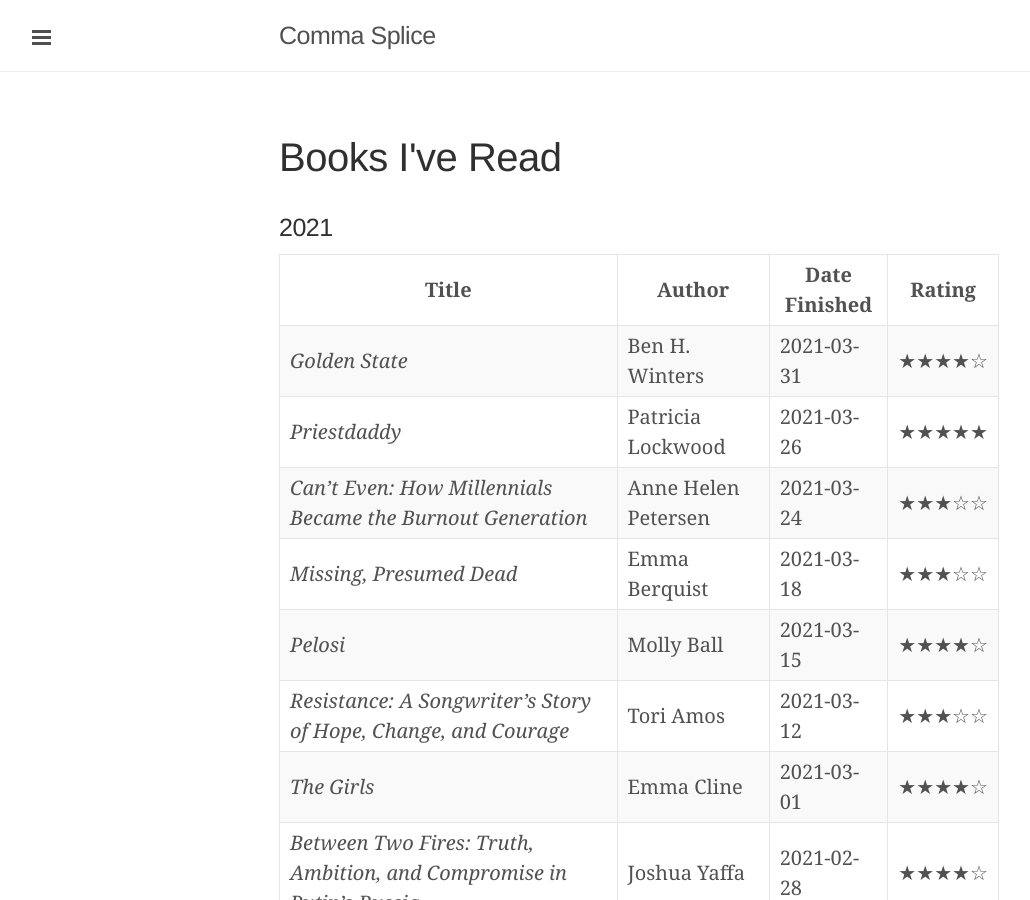
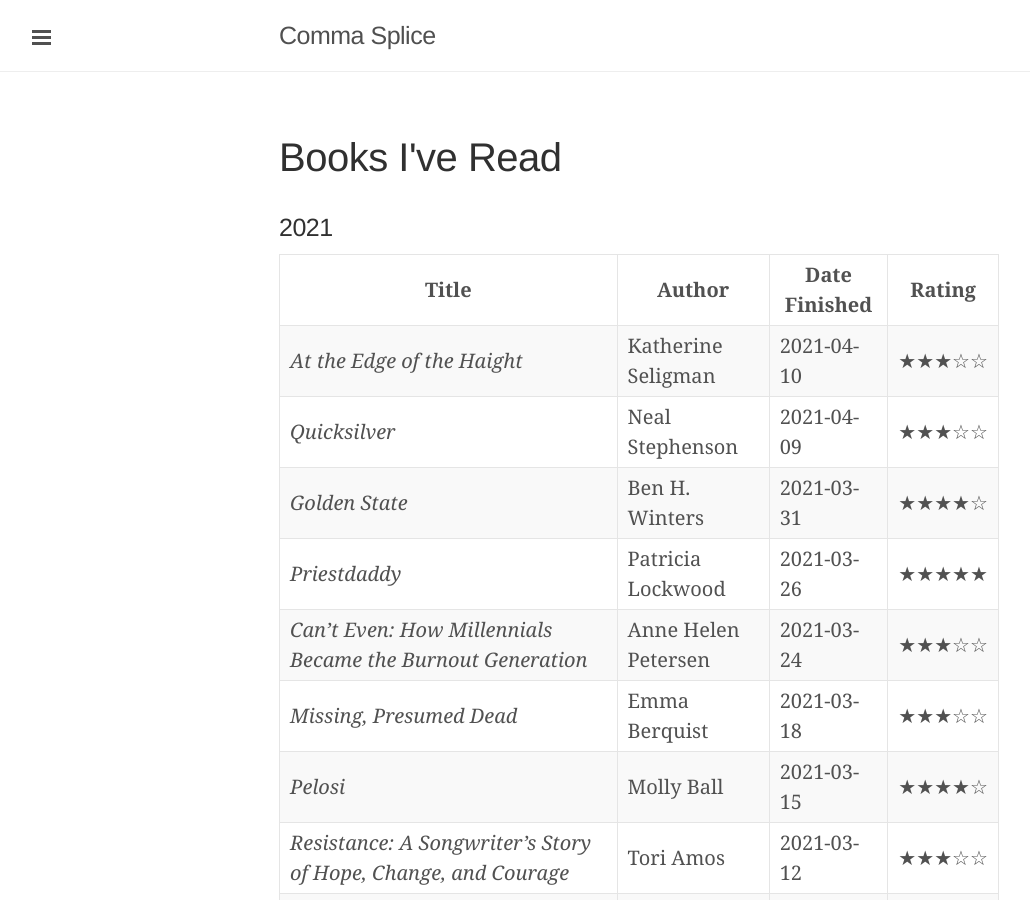
Before and after one commit to davidixon/davidixon.github.io, a Jekyll site: the page built from books.md, in a window 1280 px wide and 900 px high. Shown: the whole window, without its empty margins (1-1031 px from the left). Built offline with Jekyll 4.4.1, drawn with Linux system fonts in a browser that asks for light colours.

Commit message:
updated book log

```diff
--- a/books.md
+++ b/books.md
@@ -7,6 +7,8 @@ permalink: /books/
 
 | Title | Author | Date Finished | Rating |
 | ----- | ------ | ------------- | ------ |
+| *At the Edge of the Haight* | Katherine Seligman | 2021-04-10 | ★★★☆☆ |
+| *Quicksilver* | Neal Stephenson | 2021-04-09 | ★★★☆☆
 | *Golden State* | Ben H. Winters | 2021-03-31 | ★★★★☆ |
 | *Priestdaddy* | Patricia Lockwood | 2021-03-26 | ★★★★★ |
 | *Can't Even: How Millennials Became the Burnout Generation* | Anne Helen Petersen | 2021-03-24 | ★★★☆☆ |
```
